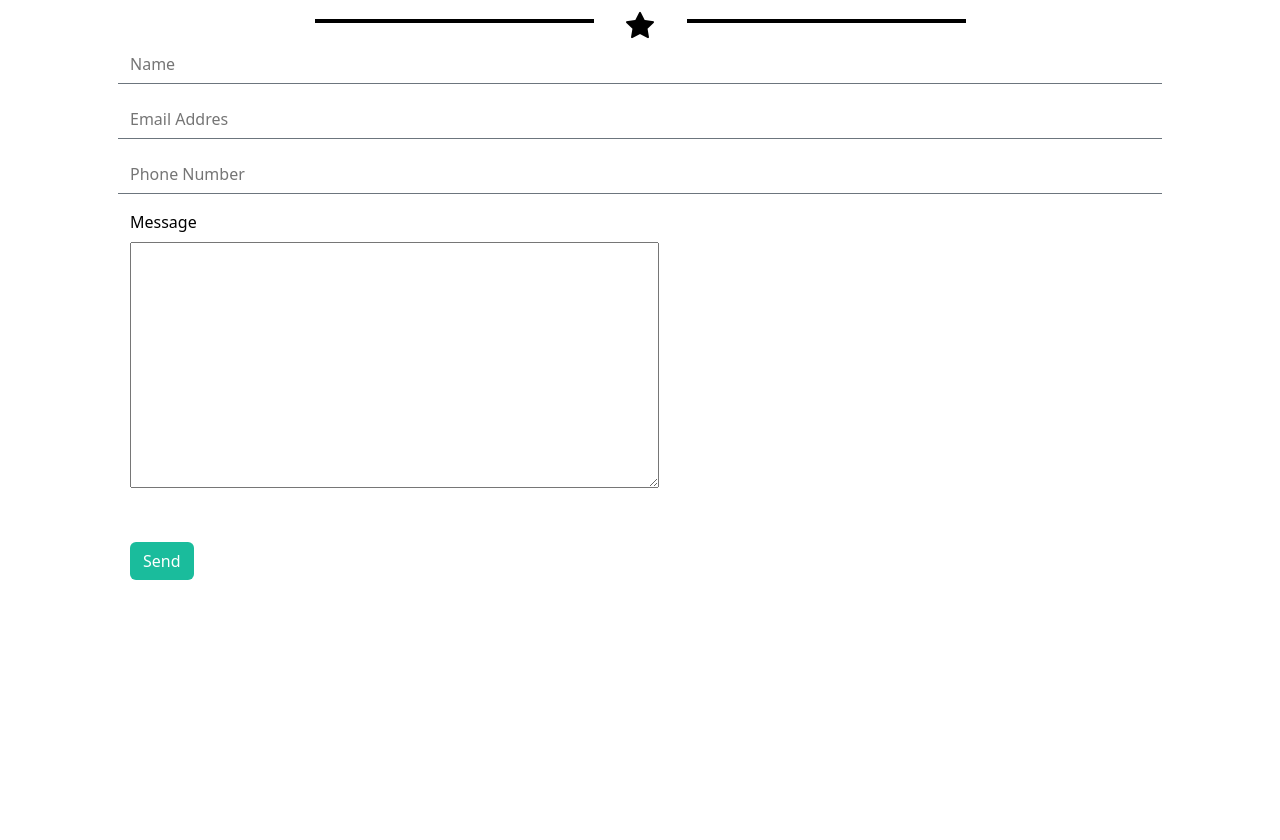
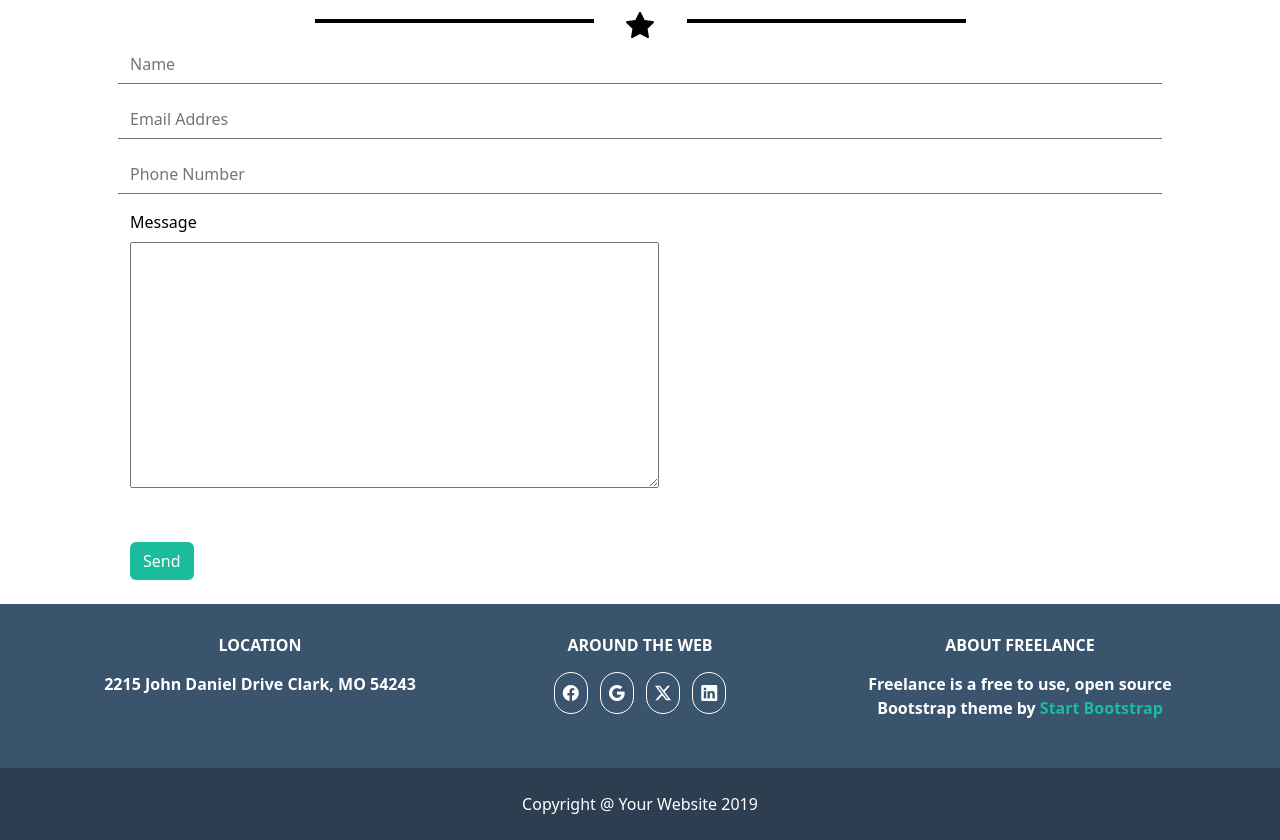
Before and after one commit to JordanRomagnoli/html-css-bootstrap-freelancer, a plain HTML site: page index.html in a window 1280 px wide. Shown: the part 1798-2638 px from the top of the page. Before the commit the page ends 2402 px from the top, so only its background shows below. Drawn offline with nearby package versions, Linux system fonts and the light colour scheme.

Commit message:
- EDIT footer

```diff
--- a/css/style.css
+++ b/css/style.css
@@ -5,11 +5,13 @@
 
 html{
     font-family: Arial, Helvetica, sans-serif;
+    scroll-behavior: smooth;
 }
 
 :root{
     --header_color: #2c3e50;
     --main_color: #1abc9c;
+    --footer_top: #3a546d;
 }
 
 
@@ -19,6 +21,10 @@ html{
 
 .color_header{
     background-color:  var(--header_color);
+}
+
+.color_main{
+    color: var(--main_color);
 }
 
 /*
@@ -65,7 +71,9 @@ main > section:nth-child(odd) > .container-fluid{
 }
 
 
-
+.footer_top{
+    background-color: var(--footer_top);
+}
 
 /*
     DEBUG
--- a/index.html
+++ b/index.html
@@ -32,9 +32,9 @@
 
                                 <nav class="d-md-block d-none fw-semibold">
                                     <ul class="list-unstyled mb-0">
-                                        <li class="d-inline-block"><a href="#" class="text-decoration-none text-white px-3 py-2">portfolio</a></li>
-                                        <li class="d-inline-block"><a href="#" class="text-decoration-none text-white px-3 py-2">about</a></li>
-                                        <li class="d-inline-block"><a href="#" class="text-decoration-none text-white px-3 py-2">contact</a></li>
+                                        <li class="d-inline-block"><a href="#portfolio" class="text-decoration-none text-white px-3 py-2">portfolio</a></li>
+                                        <li class="d-inline-block"><a href="#about" class="text-decoration-none text-white px-3 py-2">about</a></li>
+                                        <li class="d-inline-block"><a href="#contact_me" class="text-decoration-none text-white px-3 py-2">contact</a></li>
                                     </ul>
                                 </nav>
                             </div>
@@ -74,8 +74,8 @@
                             </div>
 
                             <div class="my-3">
-                                <span class="h5 text-uppercase px-1">graphic artist</span>
-                                <span class="h5 text-uppercase px-1">web-designer</span>
+                                <span class="h5 text-uppercase px-1">graphic artist -</span>
+                                <span class="h5 text-uppercase px-1">web-designer -</span>
                                 <span class="h5 text-uppercase px-1">illustrator</span>
                             </div>
                         </div>
@@ -261,6 +261,48 @@
         </main>
 
         <footer>
+            <div class="container-fluid footer_top py-3">
+                <div class="container-sm container-lg text-white">
+                    <div class="row row-cols-sm-1 row-cols-md-3">
+                        <div class="col text-center  py-3">
+                            <h6 class="text-uppercase fw-semibold mb-3">location</h6>
+                            <div class="fw-semibold fs-6">
+                                2215 John Daniel Drive Clark, MO 54243
+                            </div>
+
+                        </div>
+
+                        <div class="col text-center  py-3">
+                            <h6 class="text-uppercase fw-semibold mb-3">around the web</h6>
+                            <div>
+                                <a href="#nogo" class="d-inline-block py-2 px-2 mx-1 text-white text-decoration-none border border-white rounded-5"><i class="bi bi-facebook"></i></a>
+                                <a href="#nogo" class="d-inline-block py-2 px-2 mx-1 text-white text-decoration-none border border-white rounded-5"><i class="bi bi-google"></i></a>
+                                <a href="#nogo" class="d-inline-block py-2 px-2 mx-1 text-white text-decoration-none border border-white rounded-5"><i class="bi bi-twitter-x"></i></a>
+                                <a href="#nogo" class="d-inline-block py-2 px-2 mx-1 text-white text-decoration-none border border-white rounded-5"><i class="bi bi-linkedin"></i></a>
+                            </div>
+                        </div>
+
+                        <div class="col text-center  py-3">
+                            <h6 class="text-uppercase fw-semibold mb-3">about freelance</h6>
+                            <p class="fw-semibold fs-6">
+                                Freelance is a free to use, open source Bootstrap theme by <a href="#nogo" class="text-decoration-none color_main">Start Bootstrap</a>
+                            </p>
+                        </div>
+                    </div>
+                </div>
+            </div>
+
+            <div class="container-fluid color_header py-4">
+                <div class="container">
+                    <div class="row justify-content-center">
+                        <div class="col-6 text-center">
+                            <span class="fs-6 text-white">
+                                Copyright @ Your Website 2019
+                            </span>
+                        </div>
+                    </div>
+                </div>
+            </div>
 
         </footer>
     </body>
```
